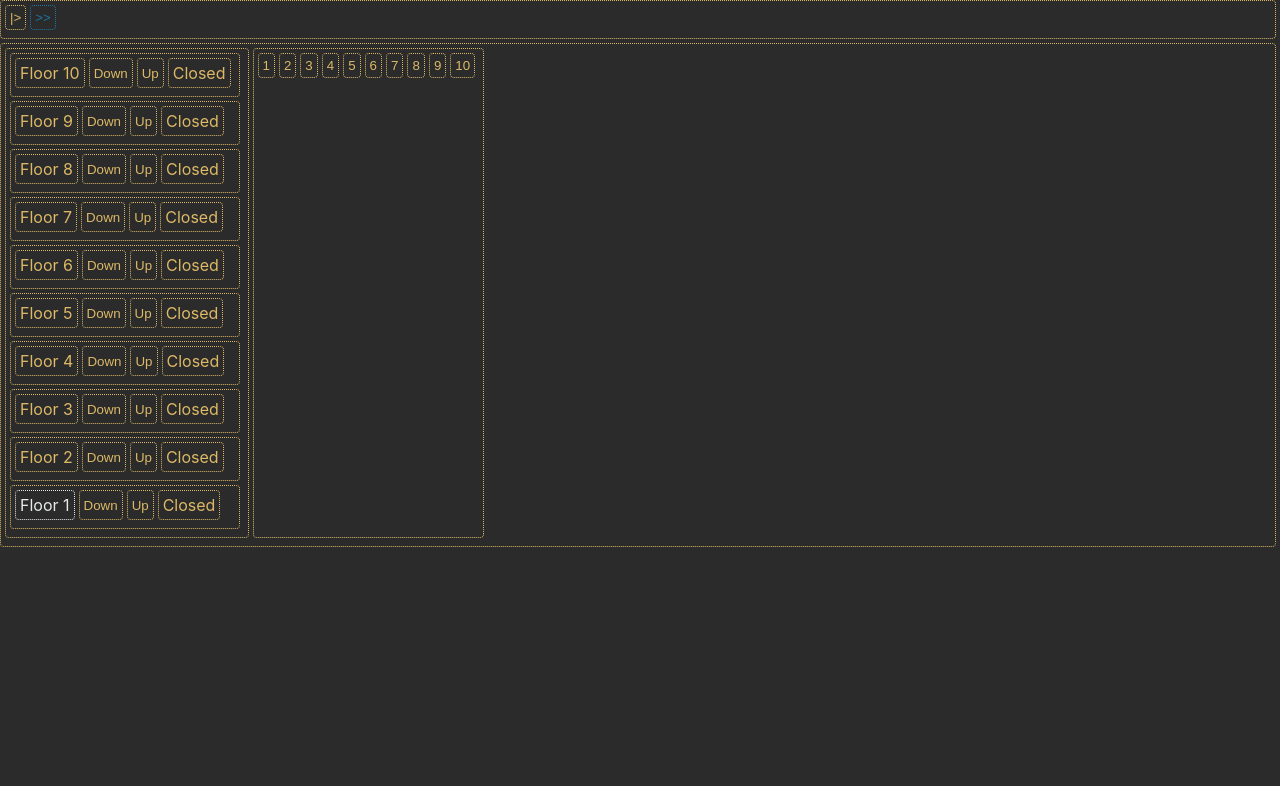
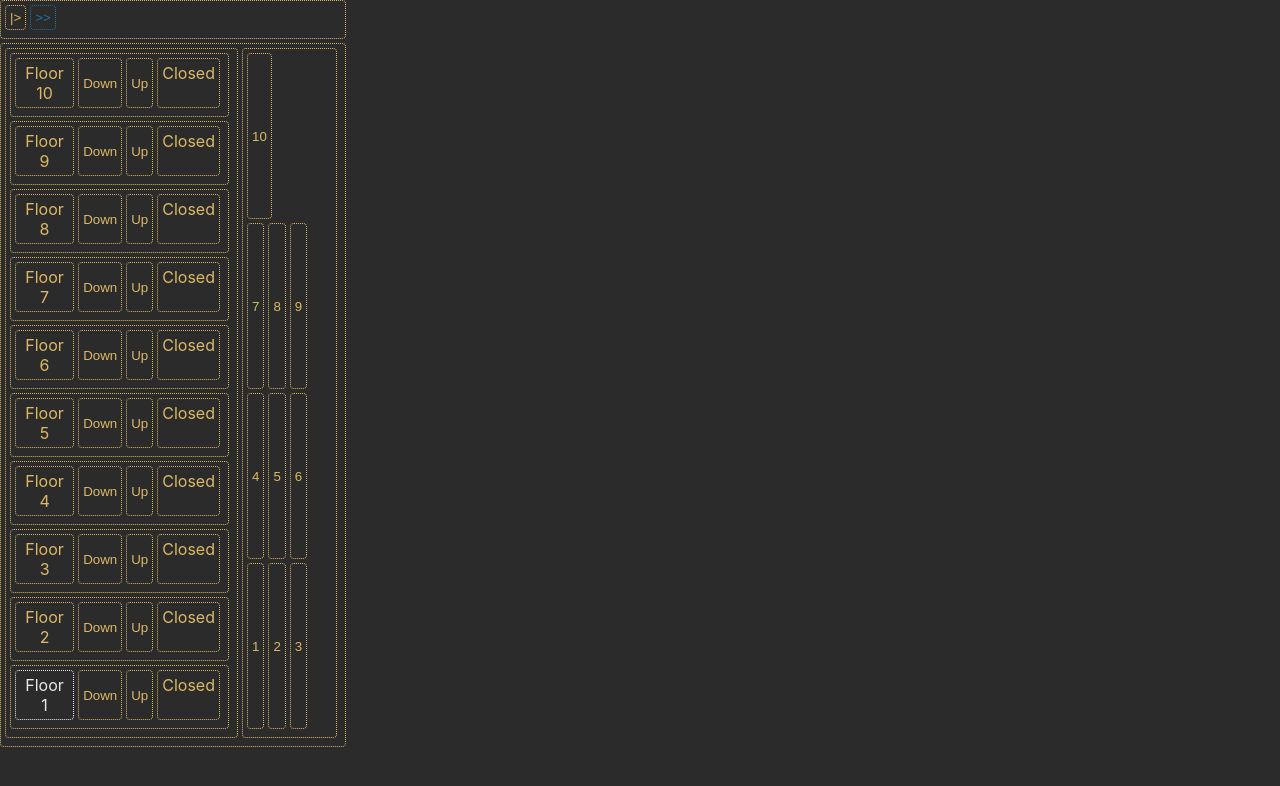
Before and after one commit to cedw032/elevator_simulator, a React (Create React App) app: page / in a window 1280 px wide. Shown: the top 786 px of the page. Built offline with nearby package versions, Linux system fonts and the light colour scheme.

Commit message:
Add some styling

```diff
--- a/src/App.css
+++ b/src/App.css
@@ -1,6 +1,8 @@
 body {
   background-color: #2A2B2A;
   color: #DDB967; }
+  body .app {
+    max-width: 350px; }
     body .app div,
     body .app button {
       background-color: #2A2B2A;
@@ -25,6 +27,11 @@ body {
     body .app .floor-bank {
       display: flex;
       flex-direction: column-reverse; }
+    body .app .elevator-display {
+      display: flex;
+      flex-direction: row;
+      flex-wrap: wrap-reverse;
+      max-width: 85px; }
     body .app .row {
       display: flex;
       flex-direction: row; }
--- a/src/App.scss
+++ b/src/App.scss
@@ -12,6 +12,8 @@ body {
 	color: $shade7;
 
 	.app {
+
+		max-width: 350px;
 
 		div,
 		button {
@@ -54,6 +56,13 @@ body {
 			flex-direction: column-reverse;
 		}
 
+		.elevator-display {
+			display: flex;
+			flex-direction: row;
+			flex-wrap: wrap-reverse;
+			max-width: 85px;
+		}
+
 		.row {
 			display: flex;
 			flex-direction: row;
```
Lines whose indentation alone changed are shown as unchanged.
